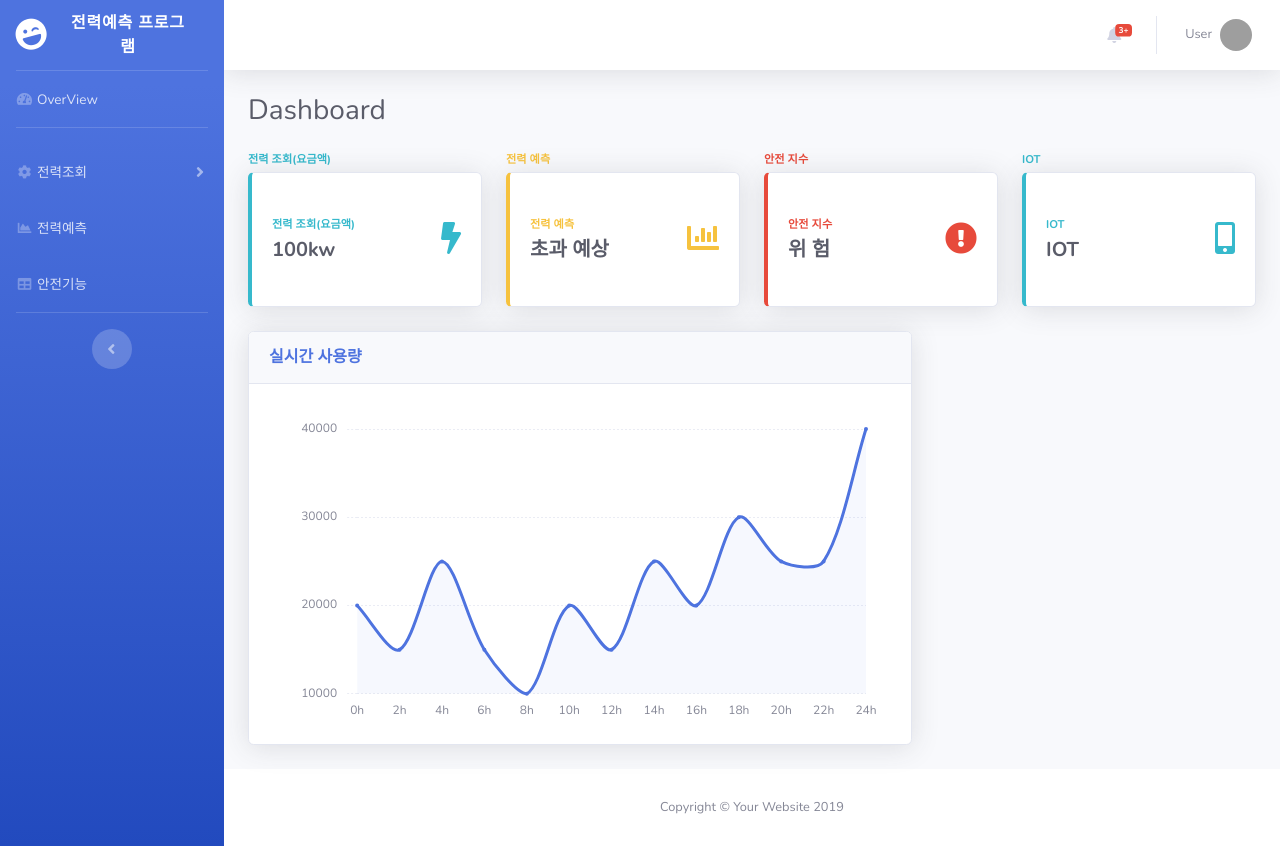
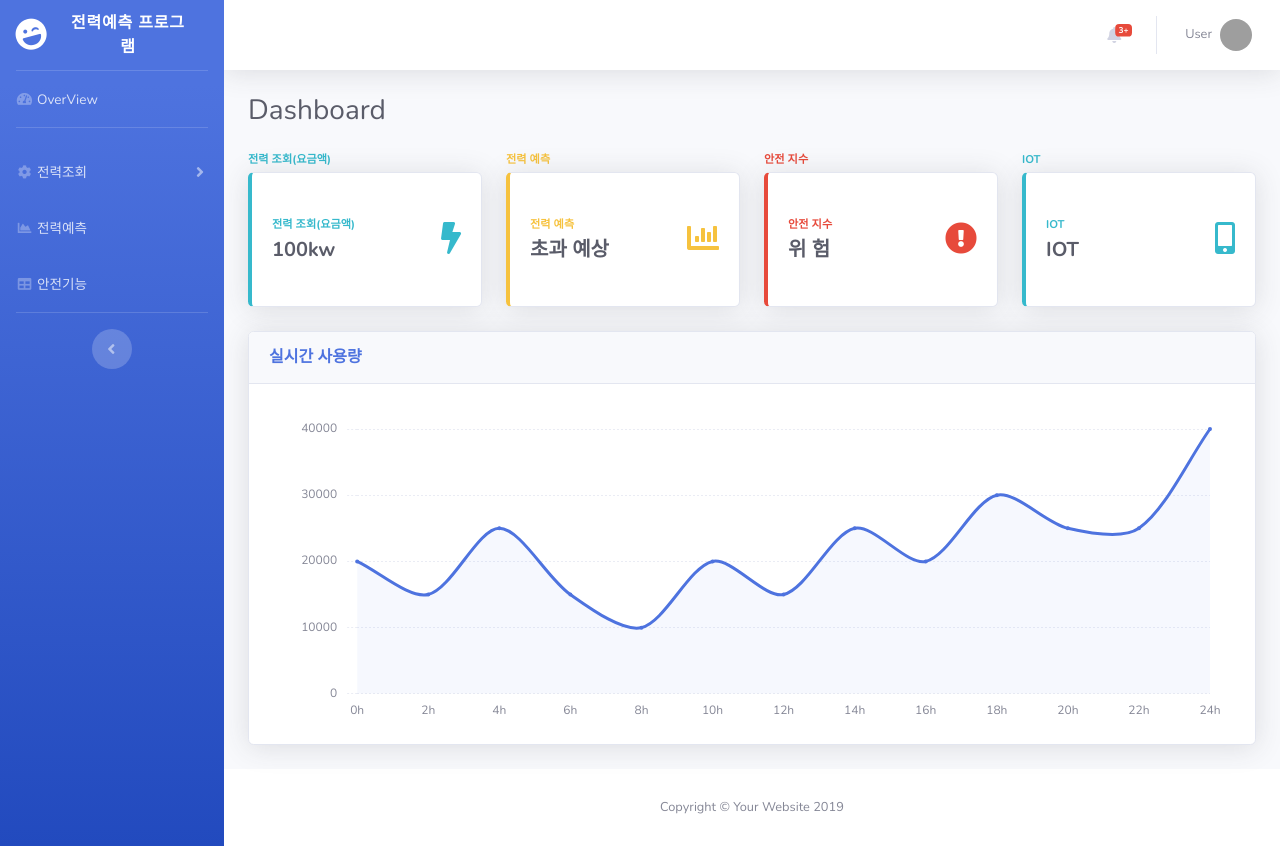
Before and after one commit to TeamJCIM/TeamJCIM_Frontend, a React (Create React App) app: page /dashboard in a window 1280 px wide. Built offline with nearby package versions, Linux system fonts and the light colour scheme; grey boxes are pictures that could not be loaded.

Commit message:
modify dashboard

```diff
--- a/src/components/Charts/Now/index.js
+++ b/src/components/Charts/Now/index.js
@@ -67,6 +67,7 @@ class ChartNow extends Component {
                             labelString: '',
                         },
                         ticks: {
+                            beginAtZero: true,
                             maxTicksLimit: 5,
                             padding: 10,
                             // Include a dollar sign in the ticks
--- a/src/pages/Dashboard/index.js
+++ b/src/pages/Dashboard/index.js
@@ -17,31 +17,13 @@ class Dashboard extends Component {
   render() {
     return (
       <div>
-        {/* <!-- Page Wrapper --> */}
         <div id="wrapper">
-
-          {/* <!-- Sidebar --> */}
           <Sidebar />
-          {/* <!-- End of Sidebar --> */}
-
-          {/* <!-- Content Wrapper --> */}
           <div id="content-wrapper" className="d-flex flex-column">
-
-            {/* <!-- Main Content --> */}
             <div id="content">
-
-              {/* <!-- Topbar --> */}
               <Topbar />
-              {/* <!-- End of Topbar --> */}
-
-              {/* <!-- Begin Page Content --> */}
               <div className="container-fluid">
-
-                {/* <!-- Page Heading --> */}
-
                 <PageHeading title="Dashboard" />
-
-                {/* <!-- Content Row --> */}
                 <div className="row">
                   <Link className='ol-xl-3 col-md-3 mb-4' to='/TodayUsage'>
                     <CardInfo title="전력 조회(요금액)"
@@ -72,7 +54,7 @@ class Dashboard extends Component {
                   </Link>
                 </div>
                 <div className="row">
-                  <div className="col-xl-8 col-lg-6">
+                  <div className="col-xl col-lg">
                     <ChartNow />
                   </div>
 
@@ -80,11 +62,9 @@ class Dashboard extends Component {
 
               </div>
               {/* <!-- /.container-fluid --> */}
-
             </div>
             {/* <!-- End of Main Content --> */}
 
-            {/* <!-- Footer --> */}
             <footer className="sticky-footer bg-white">
               <div className="container my-auto">
                 <div className="copyright text-center my-auto">
```
